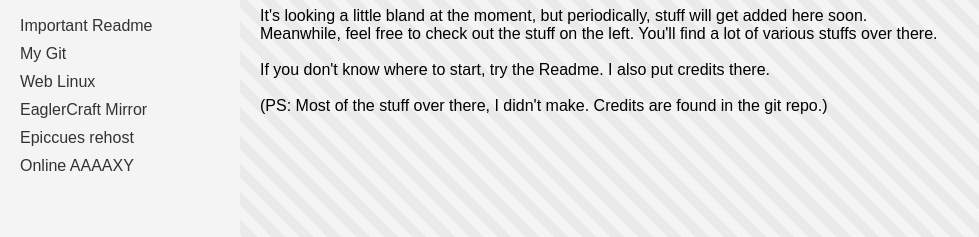
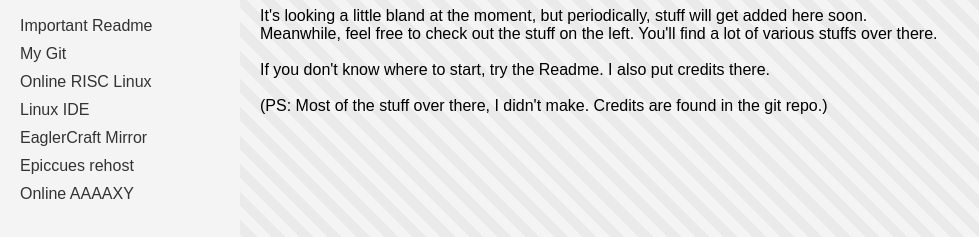
Before and after one commit to mrsofanthiel/mrsofanthiel.github.io, a plain HTML site: page index.html in a window 1280 px wide. Shown: the part 71-308 px from the top of the page, without its empty margins (0-979 px from the left). Drawn offline with Linux system fonts and the light colour scheme.

Commit message:
Update index.html to add Linux IDE

```diff
--- a/index.html
+++ b/index.html
@@ -41,7 +41,8 @@
         <h2>Menu</h2>
         <a href="https://github.com/mrsofanthiel/mrsofanthiel.github.io/blob/main/README.md">Important Readme</a>
         <a href="https://github.com/mrsofanthiel">My Git</a>
-        <a href="webix.html">Web Linux</a>
+        <a href="webix.html">Online RISC Linux</a>
+        <a href="remilinuxide.html">Linux IDE</a>
         <a href="eaglercraft.html">EaglerCraft Mirror</a>
         <a href="placeholder.html">Epiccues rehost</a>
         <a href="https://rm.cloudns.org/aaaaxy/current/aaaaxy.html">Online AAAAXY</a>
```
